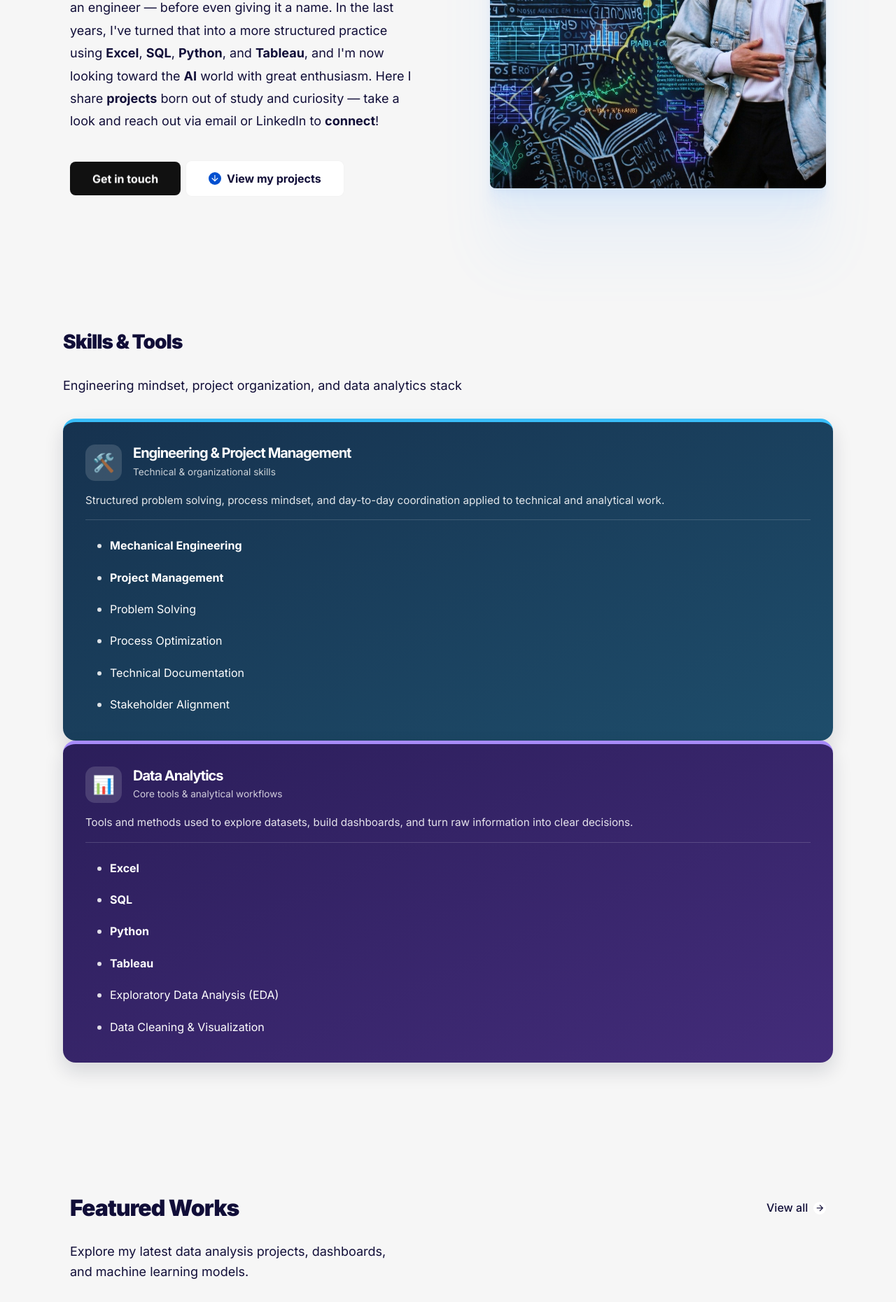
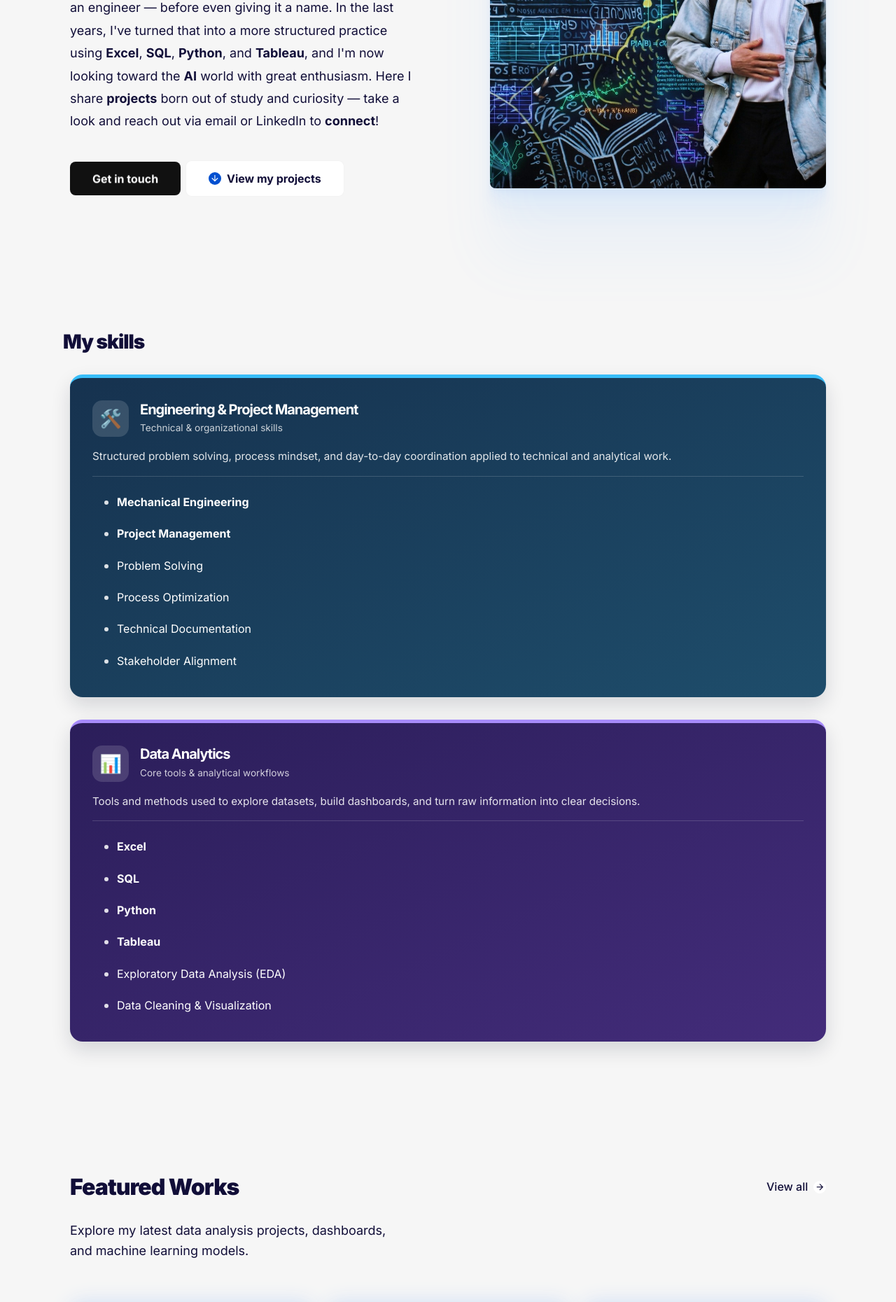
Before and after one commit to gcasarin/gcasarin.github.io, a Jekyll site: the page built from index.html, in a window 1280 px wide. Shown: the part 490-2350 px from the top of the page at 70% size. Built offline with Jekyll 4.4.1, drawn with Linux system fonts in a browser that asks for light colours; grey boxes are pictures that could not be loaded.

Commit message:
Revise skills section title and improve layout
Updated section title and subtitle for clarity. Adjusted layout classes for better responsiveness.

```diff
--- a/_includes/section-skills.html
+++ b/_includes/section-skills.html
@@ -2,14 +2,13 @@
   <div class="container">
     <div class="row">
       <div class="col-md-12 text-center">
-        <h2 class="section-title">Skills & Tools</h2>
-        <p class="section-subtitle">Engineering mindset, project organization, and data analytics stack</p>
+        <h2 class="section-title">My skills</h2>
       </div>
     </div>
 
-    <div class="row mt-4">
+    <div class="row mt-4 skills-row">
       <!-- Raccoglitore verticale 1: Engineering & Project Management -->
-      <div class="col-md-6 mb-4">
+      <div class="col-md-6 skills-col">
         <div class="skill-column skill-column--engineering h-100">
           <div class="skill-column__header">
             <span class="skill-column__icon" aria-hidden="true">🛠️</span>
@@ -35,7 +34,7 @@
       </div>
 
       <!-- Raccoglitore verticale 2: Data Analytics -->
-      <div class="col-md-6 mb-4">
+      <div class="col-md-6 skills-col">
         <div class="skill-column skill-column--analytics h-100">
           <div class="skill-column__header">
             <span class="skill-column__icon" aria-hidden="true">📊</span>
@@ -64,6 +63,19 @@
 </section>
 
 <style>
+  .skills-section .skills-row {
+    display: flex;
+    flex-wrap: wrap;
+    margin-left: -1.25rem;
+    margin-right: -1.25rem;
+    row-gap: 2rem;
+  }
+
+  .skills-section .skills-col {
+    padding-left: 1.25rem;
+    padding-right: 1.25rem;
+  }
+
   .skills-section .skill-column {
     border-radius: 18px;
     padding: 2rem;
@@ -79,13 +91,13 @@
     box-shadow: 0 18px 36px rgba(15, 23, 42, 0.22);
   }
 
-  /* Colonna 1: Blu notte / petrolio (ispirazione ingegneristica e gestionale) */
+  /* Colonna 1: Blu notte / petrolio */
   .skills-section .skill-column--engineering {
     background: linear-gradient(155deg, #16324f 0%, #1e4d6b 100%);
     border-top: 5px solid #38bdf8;
   }
 
-  /* Colonna 2: Viola profondo / indigo (ispirazione data & analytics) */
+  /* Colonna 2: Viola profondo / indigo */
   .skills-section .skill-column--analytics {
     background: linear-gradient(155deg, #2b1e5a 0%, #432c7a 100%);
     border-top: 5px solid #a78bfa;
```
